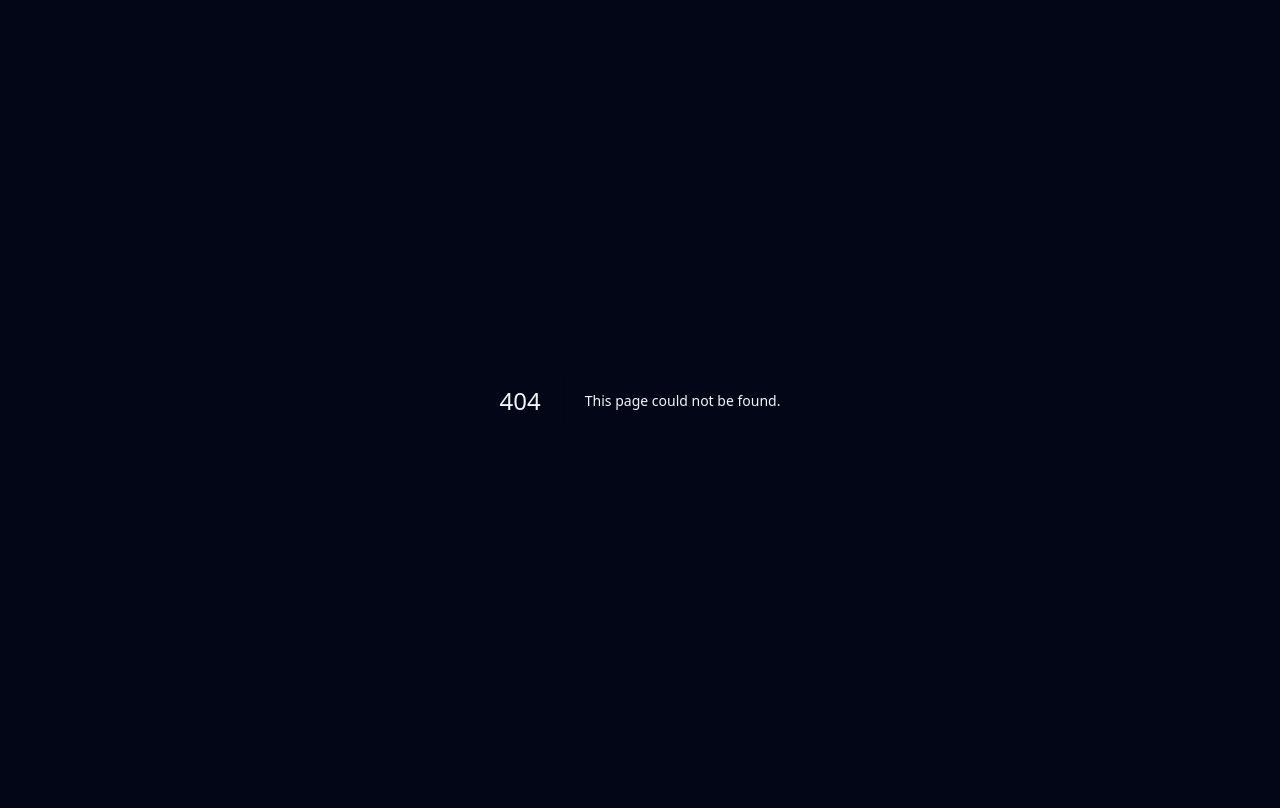
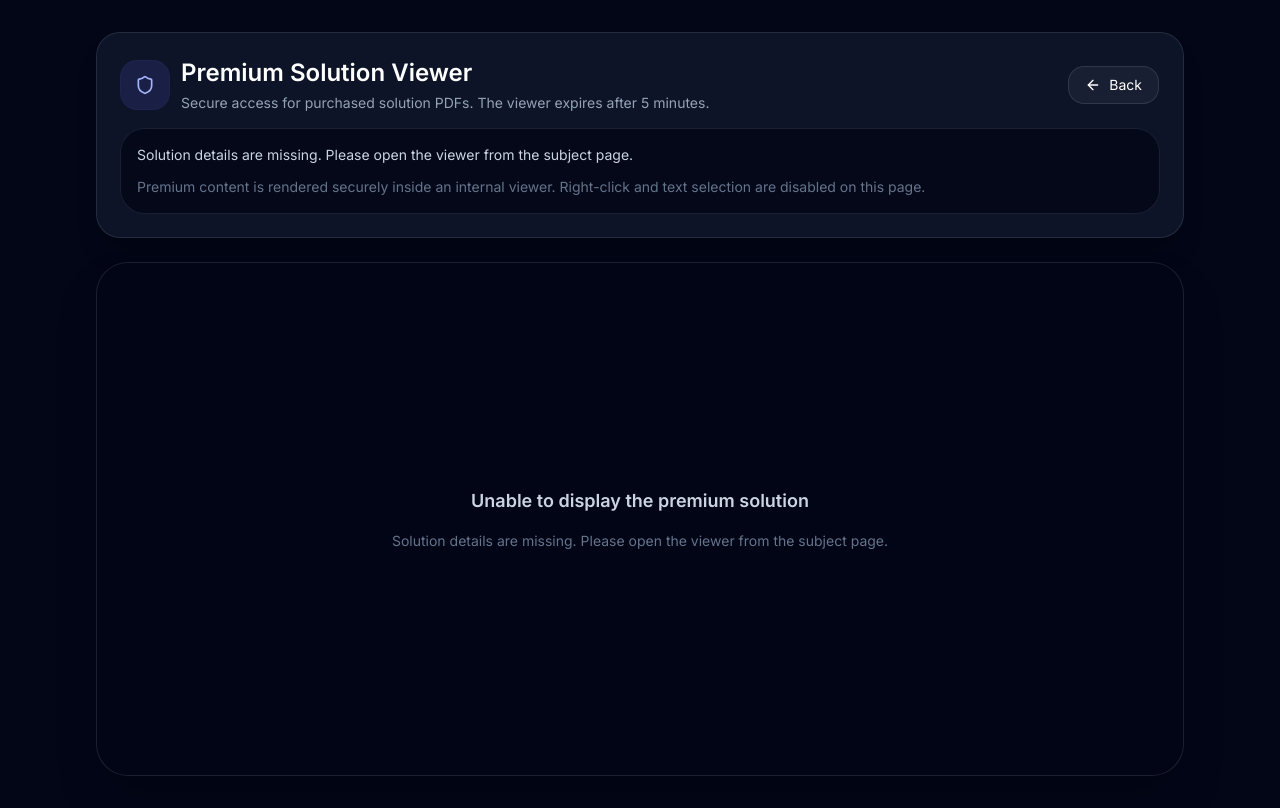
Before and after one commit to pankajbaria712/student-platform, a Next.js app: page /solution-viewer in a window 1280 px wide. Before the commit this address had no page. Built offline with nearby package versions, Linux system fonts and the light colour scheme.

Commit message:
PDF opened in the Firefox

```diff
--- /dev/null
+++ b/app/solution-viewer/page.tsx
@@ -0,0 +1,183 @@
+"use client";
+
+import { useEffect, useState } from "react";
+import { useRouter, useSearchParams } from "next/navigation";
+import { ArrowLeft, Loader2, Shield } from "lucide-react";
+import { fetchSignedSolutionUrl } from "@/lib/pyq/client";
+
+export default function SolutionViewerPage() {
+  const router = useRouter();
+  const searchParams = useSearchParams();
+  const solutionFile = searchParams?.get("file");
+  const subjectSlug = searchParams?.get("subjectSlug");
+
+  const [pdfUrl, setPdfUrl] = useState<string | null>(null);
+  const [status, setStatus] = useState<
+    "loading" | "ready" | "denied" | "error"
+  >("loading");
+  const [message, setMessage] = useState<string>("Verifying premium access...");
+
+  useEffect(() => {
+    const preventSelection = (event: Event) => {
+      event.preventDefault();
+    };
+
+    const preventCopyShortcuts = (event: KeyboardEvent) => {
+      if (!event.ctrlKey && !event.metaKey) return;
+      const blocked = ["c", "x", "s", "a", "o", "u", "p"];
+      if (blocked.includes(event.key.toLowerCase())) {
+        event.preventDefault();
+      }
+    };
+
+    document.addEventListener("contextmenu", preventSelection);
+    document.addEventListener("selectstart", preventSelection);
+    document.addEventListener("keydown", preventCopyShortcuts);
+
+    return () => {
+      document.removeEventListener("contextmenu", preventSelection);
+      document.removeEventListener("selectstart", preventSelection);
+      document.removeEventListener("keydown", preventCopyShortcuts);
+    };
+  }, []);
+
+  useEffect(() => {
+    if (!solutionFile || !subjectSlug) {
+      setStatus("error");
+      setMessage(
+        "Solution details are missing. Please open the viewer from the subject page.",
+      );
+      return;
+    }
+
+    let isActive = true;
+
+    async function loadViewerUrl() {
+      setStatus("loading");
+      setMessage("Verifying premium access and preparing secure viewer...");
+
+      const { url, error } = await fetchSignedSolutionUrl(
+        solutionFile,
+        subjectSlug,
+      );
+
+      if (!isActive) return;
+
+      if (error === "login_required") {
+        router.replace("/login");
+        return;
+      }
+
+      if (error === "access_denied") {
+        setStatus("denied");
+        setMessage("Premium access required. Unlock solutions to continue.");
+        return;
+      }
+
+      if (!url) {
+        setStatus("error");
+        setMessage(
+          "Could not load the premium solution. Please try again in a few moments.",
+        );
+        return;
+      }
+
+      setPdfUrl(url);
+      setStatus("ready");
+      setMessage("Premium viewer is ready. This access expires in 5 minutes.");
+    }
+
+    loadViewerUrl();
+
+    return () => {
+      isActive = false;
+    };
+  }, [router, solutionFile, subjectSlug]);
+
+  return (
+    <main className="min-h-screen bg-slate-950 text-white">
+      <section className="mx-auto flex min-h-screen max-w-6xl flex-col gap-6 px-4 py-8 sm:px-6 lg:px-8">
+        <div className="flex flex-col gap-4 rounded-3xl border border-white/10 bg-slate-900/90 p-6 shadow-xl shadow-black/20 backdrop-blur-md">
+          <div className="flex flex-col gap-4 sm:flex-row sm:items-center sm:justify-between">
+            <div className="flex items-center gap-3">
+              <div className="flex h-12 w-12 items-center justify-center rounded-2xl bg-indigo-500/15 text-indigo-300 ring-1 ring-indigo-500/20">
+                <Shield size={20} />
+              </div>
+              <div>
+                <h1 className="text-2xl font-semibold">
+                  Premium Solution Viewer
+                </h1>
+                <p className="mt-1 text-sm text-slate-400">
+                  Secure access for purchased solution PDFs. The viewer expires
+                  after 5 minutes.
+                </p>
+              </div>
+            </div>
+
+            <button
+              type="button"
+              onClick={() => router.back()}
+              className="inline-flex items-center gap-2 rounded-2xl border border-white/10 bg-white/5 px-4 py-2 text-sm text-white transition hover:border-white/20 hover:bg-white/10"
+            >
+              <ArrowLeft size={16} /> Back
+            </button>
+          </div>
+
+          <div className="grid gap-3 rounded-3xl bg-slate-950/80 p-4 text-sm text-slate-300 ring-1 ring-white/5">
+            <p>{message}</p>
+            <p className="text-slate-500">
+              Premium content is rendered securely inside an internal viewer.
+              Right-click and text selection are disabled on this page.
+            </p>
+          </div>
+        </div>
+
+        <div className="relative flex-1 overflow-hidden rounded-[2rem] border border-white/10 bg-slate-950/80 shadow-2xl shadow-black/30">
+          {status === "loading" && (
+            <div className="flex min-h-[64vh] flex-col items-center justify-center gap-4 px-6 py-24 text-center text-slate-300">
+              <Loader2 className="h-10 w-10 animate-spin text-indigo-400" />
+              <div>
+                <p className="text-lg font-semibold">
+                  Preparing secure viewer...
+                </p>
+                <p className="mt-2 text-sm text-slate-500">
+                  This page will open the solution inside a protected viewer.
+                </p>
+              </div>
+            </div>
+          )}
+
+          {(status === "error" || status === "denied") && (
+            <div className="flex min-h-[64vh] flex-col items-center justify-center gap-4 px-6 py-24 text-center text-slate-300">
+              <p className="text-lg font-semibold">
+                Unable to display the premium solution
+              </p>
+              <p className="max-w-xl text-sm text-slate-500">{message}</p>
+              {status === "denied" && (
+                <button
+                  type="button"
+                  onClick={() => router.push("/pyq")}
+                  className="rounded-2xl bg-indigo-600 px-5 py-2.5 text-sm font-semibold text-white transition hover:bg-indigo-500"
+                >
+                  Browse premium offers
+                </button>
+              )}
+            </div>
+          )}
+
+          {status === "ready" && pdfUrl && (
+            <iframe
+              title="Premium Solution PDF"
+              src={pdfUrl}
+              className="h-[80vh] w-full border-0 bg-slate-950"
+              sandbox="allow-scripts"
+              referrerPolicy="no-referrer"
+            />
+          )}
+
+          <div className="pointer-events-none absolute inset-x-0 bottom-0 bg-gradient-to-t from-slate-950/90 to-transparent" />
+        </div>
+      </section>
+    </main>
+  );
+}
--- a/components/PyqPaperCard.tsx
+++ b/components/PyqPaperCard.tsx
@@ -2,6 +2,7 @@
 
 import { useState } from "react";
 import Link from "next/link";
+import { useRouter } from "next/navigation";
 import {
   Download,
   Eye,
@@ -11,7 +12,6 @@ import {
   type LucideIcon,
 } from "lucide-react";
 import type { Paper } from "@/app/pyq/_data/subjects";
-import { fetchSignedSolutionUrl } from "@/lib/pyq/client";
 import { getFreePdfUrl } from "@/lib/pyq/paths";
 
 type ActionButtonProps = {
@@ -95,6 +95,7 @@ export default function PyqPaperCard({
   isPaid,
   onRequestUnlock,
 }: PyqPaperCardProps) {
+  const router = useRouter();
   const [opening, setOpening] = useState(false);
 
   const freePdfUrl = getFreePdfUrl(paper.pdf);
@@ -115,26 +116,13 @@ export default function PyqPaperCard({
 
     setOpening(true);
     try {
-      const { url, error } = await fetchSignedSolutionUrl(
-        paper.solutionFile,
-        subjectSlug,
+      router.push(
+        `/solution-viewer?subjectSlug=${encodeURIComponent(
+          subjectSlug,
+        )}&file=${encodeURIComponent(paper.solutionFile)}`,
       );
-
-      if (error === "login_required") {
-        alert("Please log in to open solutions.");
-        window.location.href = "/login";
-        return;
-      }
-
-      if (error === "access_denied" || !url) {
-        alert("Premium access required. Unlock all solutions for ₹19.");
-        scrollToOffer();
-        return;
-      }
-
-      window.open(url, "_blank", "noopener,noreferrer");
     } catch (err) {
-      console.error("Open solution error:", err);
+      console.error("Open solution navigation error:", err);
       alert("Could not open solution. Please try again.");
     } finally {
       setOpening(false);
--- a/tsconfig.json
+++ b/tsconfig.json
@@ -14,7 +14,7 @@
     "jsx": "preserve",
     "incremental": true,
     "baseUrl": ".",
-    "ignoreDeprecations": "5.0",
+    "ignoreDeprecations": "6.0",
     "paths": {
       "@/*": ["./*"]
     },
```
